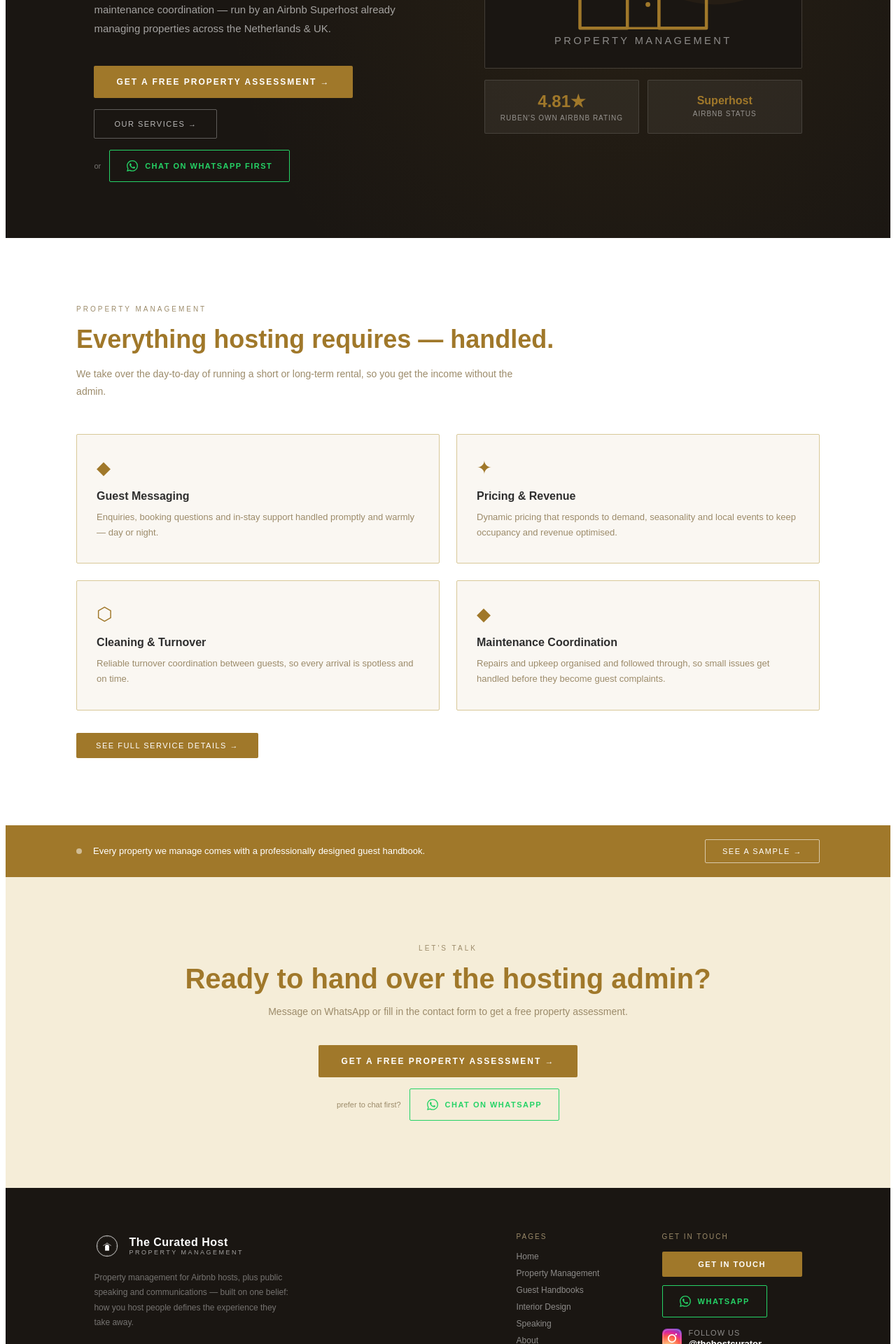
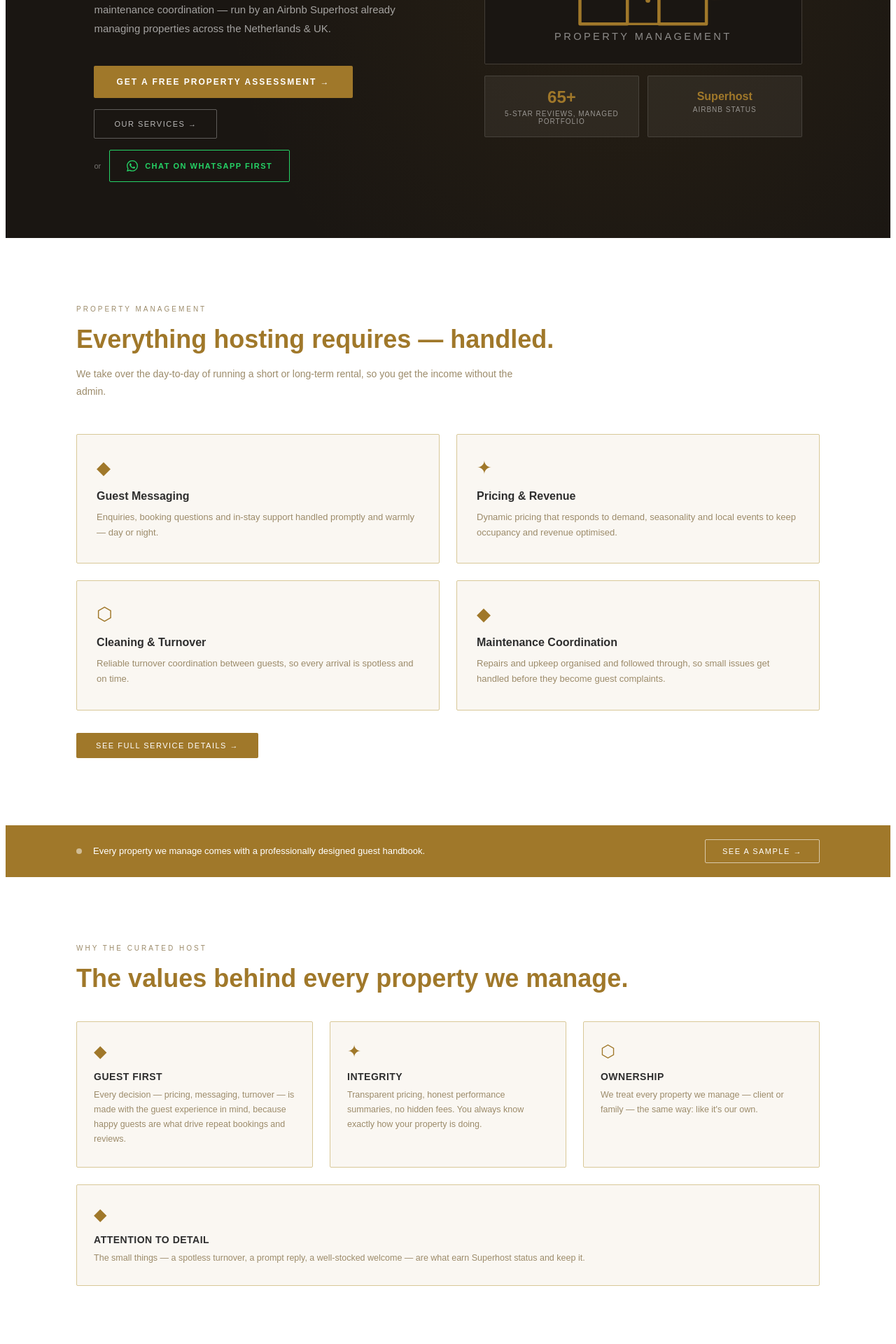
Before and after one commit to thehostcurator-boop/The-curated-host, a React (Create React App) app: page / in a window 1280 px wide. Shown: the part 620-2540 px from the top of the page at 70% size. Built offline with nearby package versions, Linux system fonts and the light colour scheme.

Commit message:
Update App.jsx

```diff
--- a/src/App.jsx
+++ b/src/App.jsx
@@ -571,10 +571,10 @@ color: "rgba(255,255,255,0.7)",
 <div style={{ flex: 1, padding: "16px 20px", background: "rgba(255,255,255,0.06)",
 border: "1px solid rgba(255,255,255,0.12)", borderRadius: "2px", textAlign: "center" }}>
 <div style={{ fontFamily: "'Futura','Century Gothic',sans-serif", fontSize: "24px",
-fontWeight: "bold", color: TERRA }}>4.81★</div>
+fontWeight: "bold", color: TERRA }}>65+</div>
 <div style={{ fontFamily: "'Futura','Century Gothic',sans-serif", fontSize: "10px",
 color: "rgba(255,255,255,0.5)", letterSpacing: "1px", textTransform: "uppercase",
-marginTop: "4px" }}>Ruben's Own Airbnb Rating</div>
+marginTop: "4px" }}>5-Star Reviews, Managed Portfolio</div>
 </div>
 <div style={{ flex: 1, padding: "16px 20px", background: "rgba(255,255,255,0.06)",
 border: "1px solid rgba(255,255,255,0.12)", borderRadius: "2px", textAlign: "center" }}>
@@ -646,6 +646,33 @@ color: WHITE, whiteSpace: "nowrap",
 }}>See a Sample →</button>
 </div>
 
+{/* Values */}
+<div style={{ padding: "clamp(48px, 8vw, 96px) clamp(20px, 8%, 10%)", background: WHITE }}>
+<div style={{ maxWidth: "1100px", margin: "0 auto" }}>
+<SectionLabel text="Why The Curated Host" />
+<Heading>The values behind every property we manage.</Heading>
+<div style={{ display: "flex", gap: "24px", flexWrap: "wrap", marginTop: "40px" }}>
+{[
+{ icon: "◆", title: "Guest First", desc: "Every decision — pricing, messaging, turnover — is made with the guest experience in mind, because happy guests are what drive repeat bookings and reviews." },
+{ icon: "✦", title: "Integrity", desc: "Transparent pricing, honest performance summaries, no hidden fees. You always know exactly how your property is doing." },
+{ icon: "⬡", title: "Ownership", desc: "We treat every property we manage — client or family — the same way: like it's our own." },
+{ icon: "◆", title: "Attention to Detail", desc: "The small things — a spotless turnover, a prompt reply, a well-stocked welcome — are what earn Superhost status and keep it." },
+].map((item, i) => (
+<div key={i} style={{ flex: "1 1 240px", padding: "28px 24px", background: CREAM,
+borderRadius: "2px", border: `1px solid ${RULE}` }}>
+<div style={{ fontFamily: "'Futura','Century Gothic',sans-serif", fontSize: "24px", color:
+TERRA, marginBottom: "14px" }}>{item.icon}</div>
+<div style={{ fontFamily: "'Futura','Century Gothic',sans-serif", fontSize: "14px",
+fontWeight: "bold", color: BODY, marginBottom: "8px", letterSpacing: "0.5px",
+textTransform: "uppercase" }}>{item.title}</div>
+<div style={{ fontFamily: "'Futura','Century Gothic',sans-serif", fontSize: "12.5px", color:
+WARM, lineHeight: "1.7" }}>{item.desc}</div>
+</div>
+))}
+</div>
+</div>
+</div>
+
 {/* CTA */}
 <div style={{ padding: "clamp(48px, 8vw, 96px) clamp(20px, 8%, 10%)", background: SAND,
 textAlign: "center" }}>
@@ -747,7 +774,7 @@ url: "https://www.tickettailor.com/events/uclaeurope/2350451",
 {
 title: "Guest Lecture — Privacy, Data & Cyber Security Law",
 org: "UCLA School of Law",
-role: "Guest speaker, Professor Alex Alben's class",
+role: "Guest speaker",
 date: "Pending — Fall Semester",
 location: "Virtual",
 pending: true,
@@ -1051,9 +1078,8 @@ investment and less from their to-do list.
 </p>
 <div style={{ display: "flex", gap: "24px", flexWrap: "wrap", marginBottom: "32px" }}>
 {[
-{ stat: "4.81", label: "Guest Rating" },
 { stat: "Superhost", label: "Airbnb Status" },
-{ stat: "5-Star", label: "Reviews" },
+{ stat: "65+", label: "5-Star Reviews" },
 ].map((s, i) => (
 <div key={i} style={{ display: "flex", alignItems: "center", gap: "10px" }}>
 {i > 0 && <div style={{ width: "1px", height: "28px", background: RULE, marginRight: "6px" }} />}
@@ -1202,7 +1228,7 @@ only do well when your property does well.
 <p style={{ fontFamily: "'Futura','Century Gothic',sans-serif", fontSize: "13px", color:
 WARM, lineHeight: "1.8", marginBottom: "40px", maxWidth: "640px" }}>
 Our rate reflects a proven track record, not a starting-out one — Ruben has taken his
-own UK property to Superhost status with a 4.81★ rating, and now manages
+own UK property to Superhost status, and now manages
 properties for clients too. Every property we manage gets that same standard.
 </p>
 <div style={{ display: "flex", gap: "20px", flexWrap: "wrap" }}>
```
